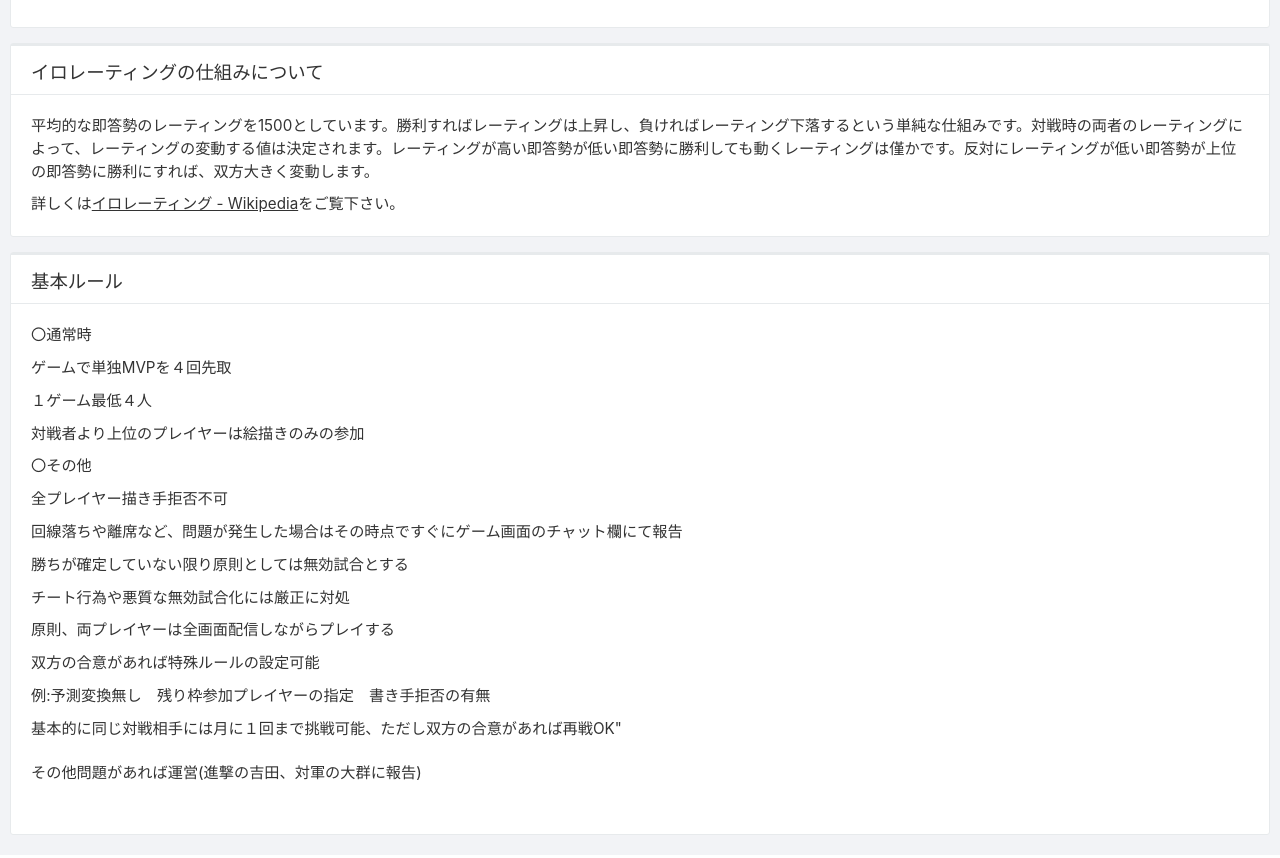
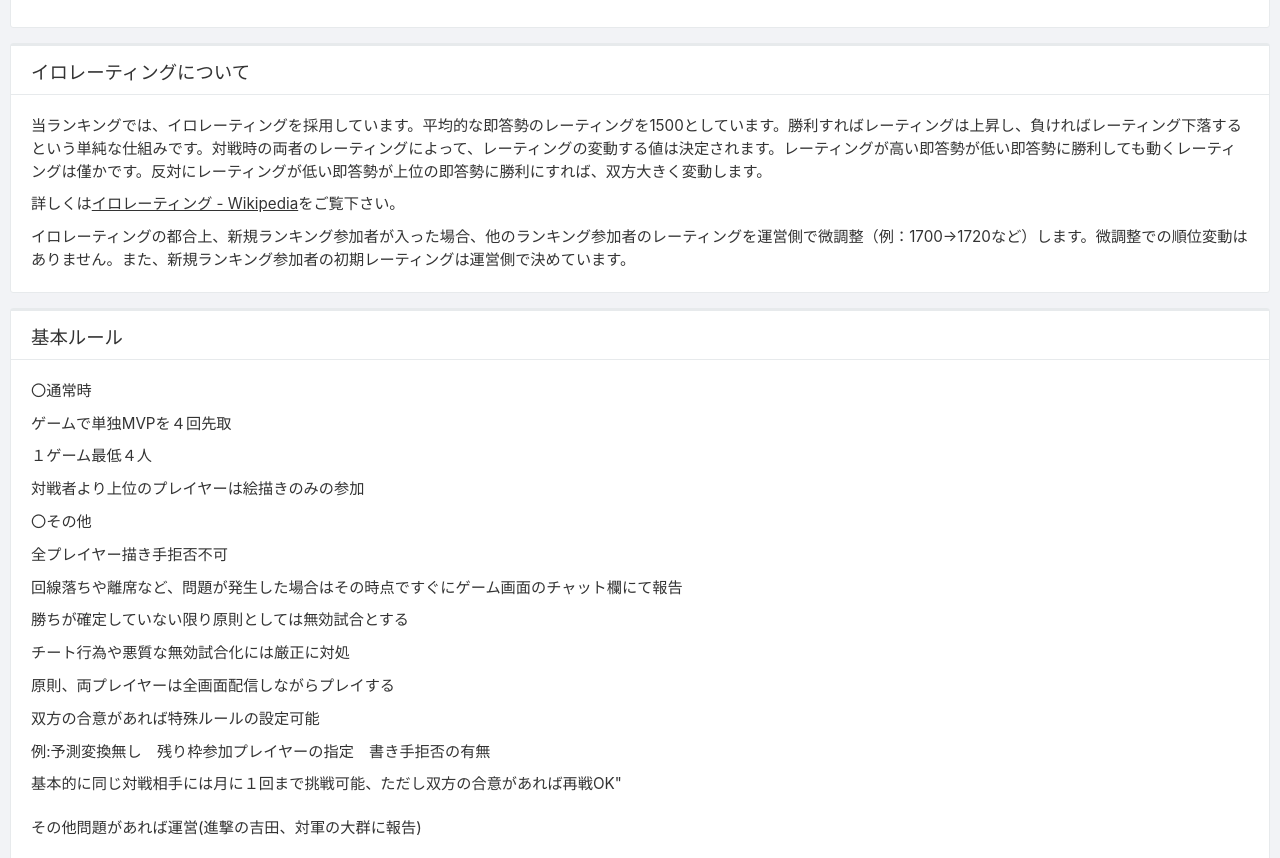
Before and after one commit to mametai/sokutou.ranking, a plain HTML site: page index.html in a window 1280 px wide. Shown: the part 1780-2638 px from the top of the page. Drawn offline with nearby package versions, Linux system fonts and the light colour scheme.

Commit message:
Update index.html

```diff
--- a/index.html
+++ b/index.html
@@ -66,10 +66,11 @@
 </table>
 </div></div></div>
     <div class="box"><div class="box-header">
-      <h2>イロレーティングの仕組みについて</h2>
+      <h2>イロレーティングについて</h2>
     </div>
-    <div class="box-content"><p>平均的な即答勢のレーティングを1500としています。勝利すればレーティングは上昇し、負ければレーティング下落するという単純な仕組みです。対戦時の両者のレーティングによって、レーティングの変動する値は決定されます。レーティングが高い即答勢が低い即答勢に勝利しても動くレーティングは僅かです。反対にレーティングが低い即答勢が上位の即答勢に勝利にすれば、双方大きく変動します。</p>
+    <div class="box-content"><p>当ランキングでは、イロレーティングを採用しています。平均的な即答勢のレーティングを1500としています。勝利すればレーティングは上昇し、負ければレーティング下落するという単純な仕組みです。対戦時の両者のレーティングによって、レーティングの変動する値は決定されます。レーティングが高い即答勢が低い即答勢に勝利しても動くレーティングは僅かです。反対にレーティングが低い即答勢が上位の即答勢に勝利にすれば、双方大きく変動します。</p>
       <p>詳しくは<a href="https://ja.wikipedia.org/wiki/%E3%82%A4%E3%83%AD%E3%83%AC%E3%83%BC%E3%83%86%E3%82%A3%E3%83%B3%E3%82%B0">イロレーティング - Wikipedia</a>をご覧下さい。</p>
+        <p>イロレーティングの都合上、新規ランキング参加者が入った場合、他のランキング参加者のレーティングを運営側で微調整（例：1700→1720など）します。微調整での順位変動はありません。また、新規ランキング参加者の初期レーティングは運営側で決めています。</p>
     </div>
   </div>
   <div class="box"><div class="box-header">
```
